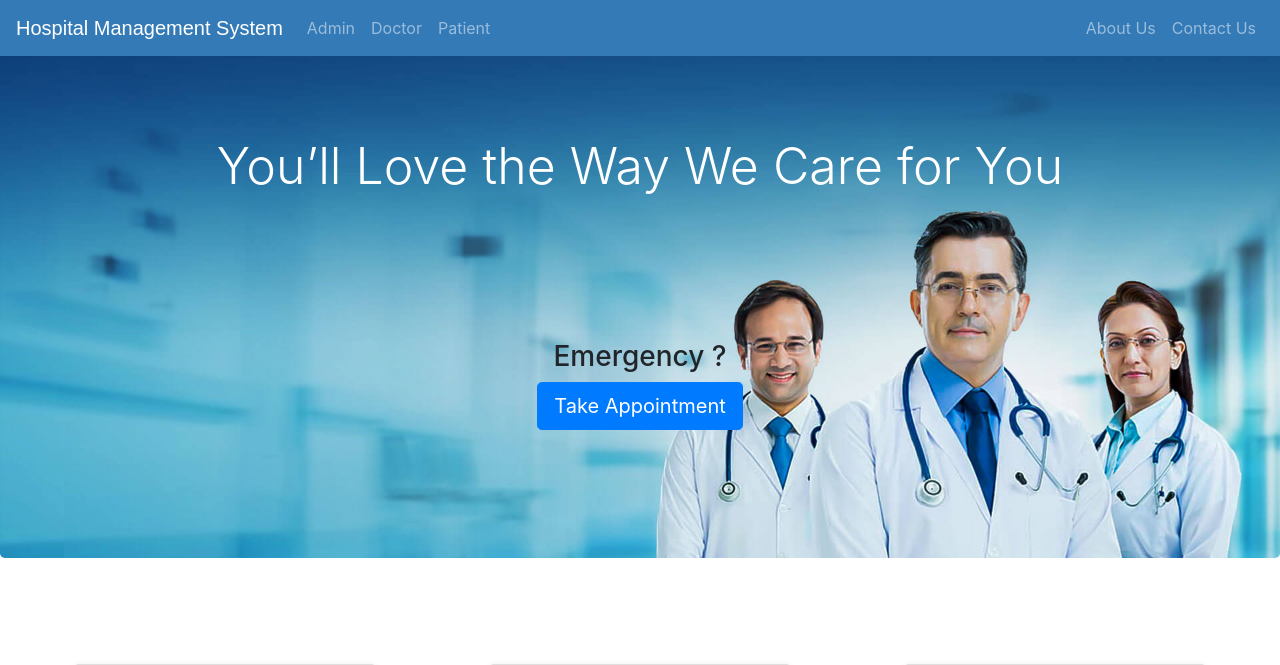
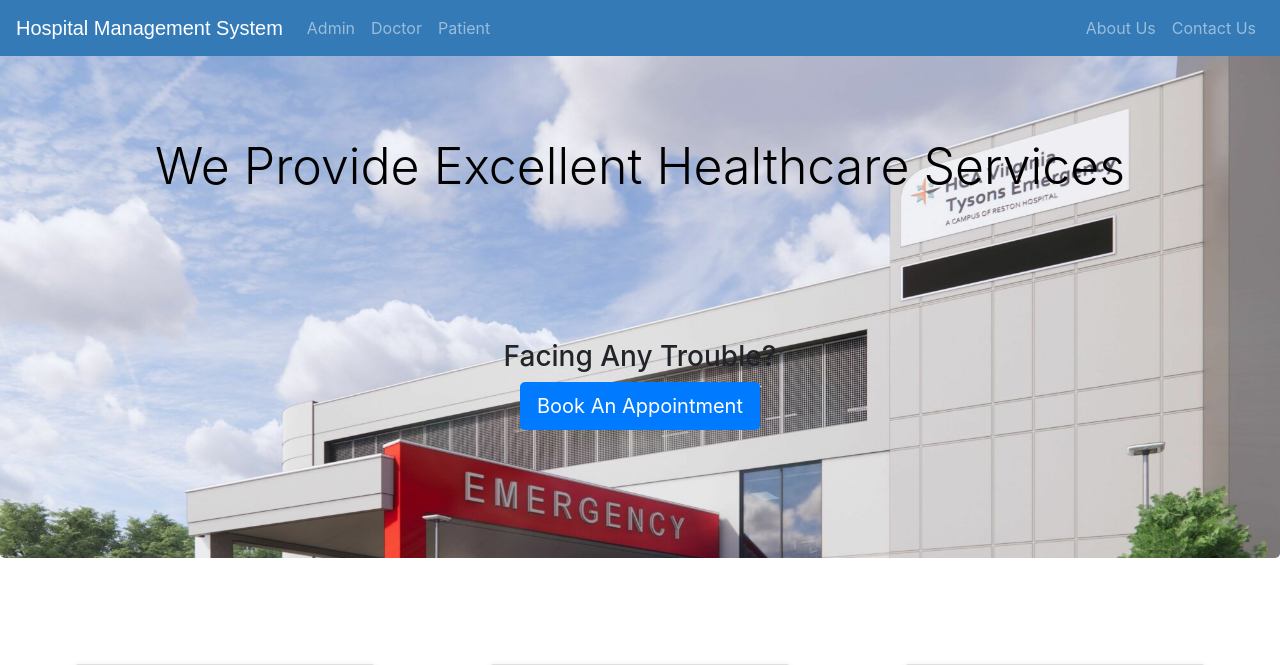
Before and after one commit to minal100802/Hospital-Management-System, a Django app: page / in a window 1280 px wide. Shown: the top 665 px of the page. Run offline with Django 3.2, Linux system fonts and the light colour scheme; some libraries are stand-ins or nearby versions.

Commit message:
Minor Changes Continues

```diff
--- a/templates/hospital/index.html
+++ b/templates/hospital/index.html
@@ -11,7 +11,7 @@
     .jumbotron {
       margin-top: 0px;
       margin-bottom: 0px;
-      background-image: url('{% static "images/bg.jpg" %}');
+      background-image: url('{% static "images/bg2.jpg" %}');
       background-size: cover;
       background-repeat: no-repeat;
     }
@@ -30,7 +30,7 @@
 
     .glow {
       font-size: 50px;
-      color: white;
+      color: black;
       text-align: center;
       -webkit-animation: glow 1s ease-in-out infinite alternate;
       -moz-animation: glow 1s ease-in-out infinite alternate;
@@ -53,13 +53,13 @@
 
 <div class="jumbotron" style="margin-bottom: 0px;margin-top: 0px;">
   <br>
-  <h5 class="display-3 glow">You’ll Love the Way We Care for You</h5>
+  <h5 class="display-3 glow">We Provide Excellent Healthcare Services</h5>
   <br><br><br><br><br>
   <p>
-  <h3>Emergency ?</h3>
+  <h3>Facing Any Trouble?</h3>
 
   <p class="lead">
-    <a class="btn btn-primary btn-lg" href="/patientclick" role="button">Take Appointment</a>
+    <a class="btn btn-primary btn-lg" href="/patientclick" role="button">Book An Appointment</a>
   </p>
   <br><br>
 </div>
```
Also changed, not shown: static/images/bg1.jpg (added), static/images/bg2.jpg (added), static/profile_pic/PatientProfilePic/IMG_4718.jpeg (added).
